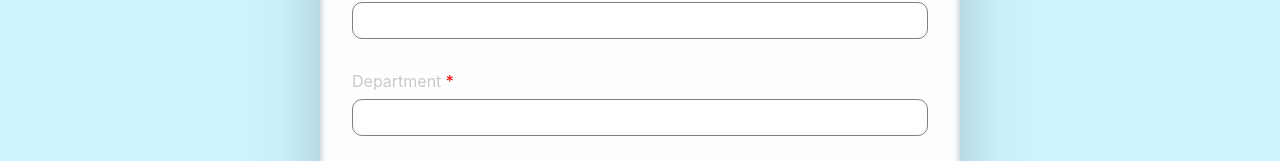
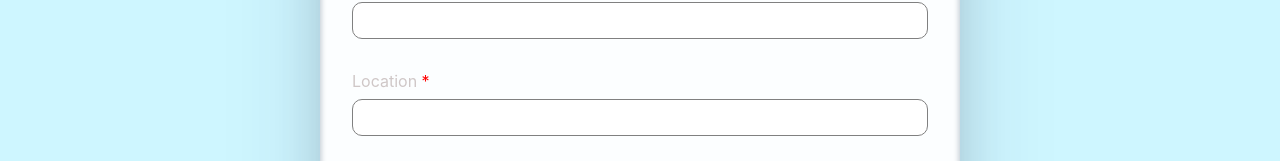
Before and after one commit to Amaka202/teamy-frontend, a React (Create React App) app: page /signup in a window 1280 px wide. Shown: the part 771-932 px from the top of the page. Built offline with nearby package versions, Linux system fonts and the light colour scheme.

Commit message:
update Link to NavLink

```diff
--- a/src/Components/header/Nav.js
+++ b/src/Components/header/Nav.js
@@ -1,5 +1,5 @@
 import React from 'react'
-import { Link } from "react-router-dom";
+import { NavLink } from "react-router-dom";
 import "./header.css";
 
 
@@ -8,19 +8,19 @@ export default function Nav() {
         <div className="nav-container">
             <ul>
                 <li>
-                    <Link to='/' style={{ textDecoration: 'none' }}>Home</Link>
+                    <NavLink to='/' style={{ textDecoration: 'none' }}>Home</NavLink>
                 </li>
                 <li>
-                    <Link to='/login' style={{ textDecoration: 'none' }}>Login</Link>
+                    <NavLink to='/login' style={{ textDecoration: 'none' }}>Login</NavLink>
                 </li>
                 <li>
-                    <Link to='/signup' style={{ textDecoration: 'none' }}>Sign Up</Link>
+                    <NavLink to='/signup' style={{ textDecoration: 'none' }}>Sign Up</NavLink>
                 </li>
                 <li>
-                    <Link to='/posts' style={{ textDecoration: 'none' }}>Posts</Link>
+                    <NavLink to='/posts' style={{ textDecoration: 'none' }}>Posts</NavLink>
                 </li>
                 <li>
-                    <Link to='/users' style={{ textDecoration: 'none' }}>Members</Link>
+                    <NavLink to='/users' style={{ textDecoration: 'none' }}>Members</NavLink>
                 </li>
             </ul>
         </div>
--- a/src/Components/posts/Posts.js
+++ b/src/Components/posts/Posts.js
@@ -74,6 +74,7 @@ function Post() {
     }
 
     const post = postData.map((val, index) => {
+
         return (<div className="post" key={index}>
         <div className="pic-name-div">
             <div className="img=flex">
@@ -125,4 +126,4 @@ function Post() {
     )
 }
 
-export default Post
+export default Post;
--- a/src/Components/signup/Signup.js
+++ b/src/Components/signup/Signup.js
@@ -4,6 +4,7 @@ import * as Yup from 'yup'
 import './signup.css'
 import TextError from '../texterror/TextError'
 import Header from '../header/Header'
+import signupFunc from "./SignupFunc"
 
 function Signup() {
   const initialValues = {
@@ -14,10 +15,12 @@ function Signup() {
     password: "",
     gender: "",
     jobrole:"",
-    department: ""
+    location: ""
   }
+
   const onSubmit = (values, submitProps) => {
     console.log("form value", values)
+    signupFunc(values);
     submitProps.resetForm()
   }
 
@@ -29,7 +32,7 @@ function Signup() {
     password: Yup.string().required('Required').min(6, "Passwword should be at least 6 characters"),
     gender: Yup.string().required('Required'),
     jobrole: Yup.string().required('Required'),
-    department: Yup.string().required('Required'),
+    location: Yup.string().required('Required'),
   })
 
   return (
@@ -144,16 +147,16 @@ function Signup() {
         </div>
 
         <div className='form-control'>
-          <label htmlFor='department'>
-            Department
+          <label htmlFor='location'>
+            Location
             <span className="required-star"> *</span>
           </label>
           <Field
-            type='department'
-            id='department'
-            name='department'
+            type='location'
+            id='location'
+            name='location'
           />
-        <ErrorMessage name="department" component={TextError}/>
+        <ErrorMessage name="location" component={TextError}/>
         </div>
 
 
@@ -167,4 +170,4 @@ function Signup() {
   )
 }
 
-export default Signup
+export default Signup;
--- /dev/null
+++ b/src/Components/signup/SignupFunc.js
@@ -0,0 +1,32 @@
+const api = "http://localhost:5001/api/v1/signup";
+
+async function signupFunc(arr) {
+    try {
+        const userObj = {
+            firstname: arr.firstname,
+            lastname: arr.lastname,
+            username: arr.username,
+            email: arr.email,
+            password: arr.password,
+            gender: arr.gender,
+            jobrole: arr.jobrole,
+            location: arr.location
+        }
+
+        const response = await (await fetch(api, {
+            method: "POST",
+            mode: "cors",
+            headers: {
+                "Content-Type": "application/json"
+            },
+            body: JSON.stringify(userObj)
+        })).json();
+
+        console.log(response);
+        return response;
+    } catch (error) {
+        console.log(error);
+    }
+}
+
+export default signupFunc;
```
Also changed, not shown: 1 other file (tests, documents, lock files or other folders).
